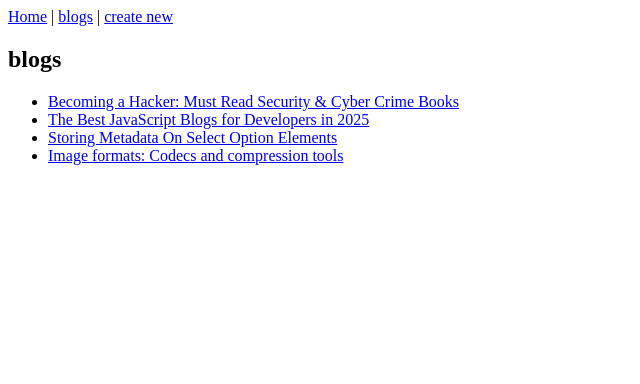
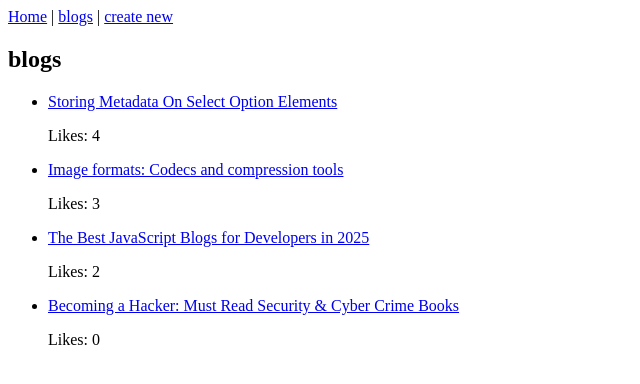
Before and after one commit to gerardoRmrz/nextjs, a Next.js app: page /blogs in a window 1280 px wide. Shown: the top 384 px of the page, without its empty margins (0-640 px from the left). Built offline with nearby package versions, Linux system fonts and the light colour scheme.

Commit message:
Sorting by likes number was implemented

```diff
--- a/app/blogs/page.tsx
+++ b/app/blogs/page.tsx
@@ -1,3 +1,4 @@
+import { Blog } from "../types/types";
 import Link from "next/link";
 import { getBlogs } from "../services/blogs";
 const Blogs = () => {
@@ -6,11 +7,14 @@ const Blogs = () => {
     <div>
       <h2>blogs</h2>
       <ul>
-        {blogs.map((blog) => (
-          <li key={blog.id}>
-            <Link href={`/blogs/${blog.id}`}>{blog.title}</Link>
-          </li>
-        ))}
+        {blogs
+          .toSorted((a: Blog, b: Blog) => b.likes - a.likes)
+          .map((blog) => (
+            <li key={blog.id}>
+              <Link href={`/blogs/${blog.id}`}>{blog.title}</Link>
+              <p>Likes: {blog.likes}</p>
+            </li>
+          ))}
       </ul>
     </div>
   );
--- /dev/null
+++ b/app/types/types.ts
@@ -0,0 +1,14 @@
+export interface Blog {
+  id: number;
+  title: string;
+  author: string;
+  url?: string;
+  likes: number;
+}
+
+export interface newBlog {
+  title: string;
+  author: string;
+  url?: string;
+  likes: number;
+}
```
Also changed, not shown: app/services/blogs.ts (+1 -14 lines).
